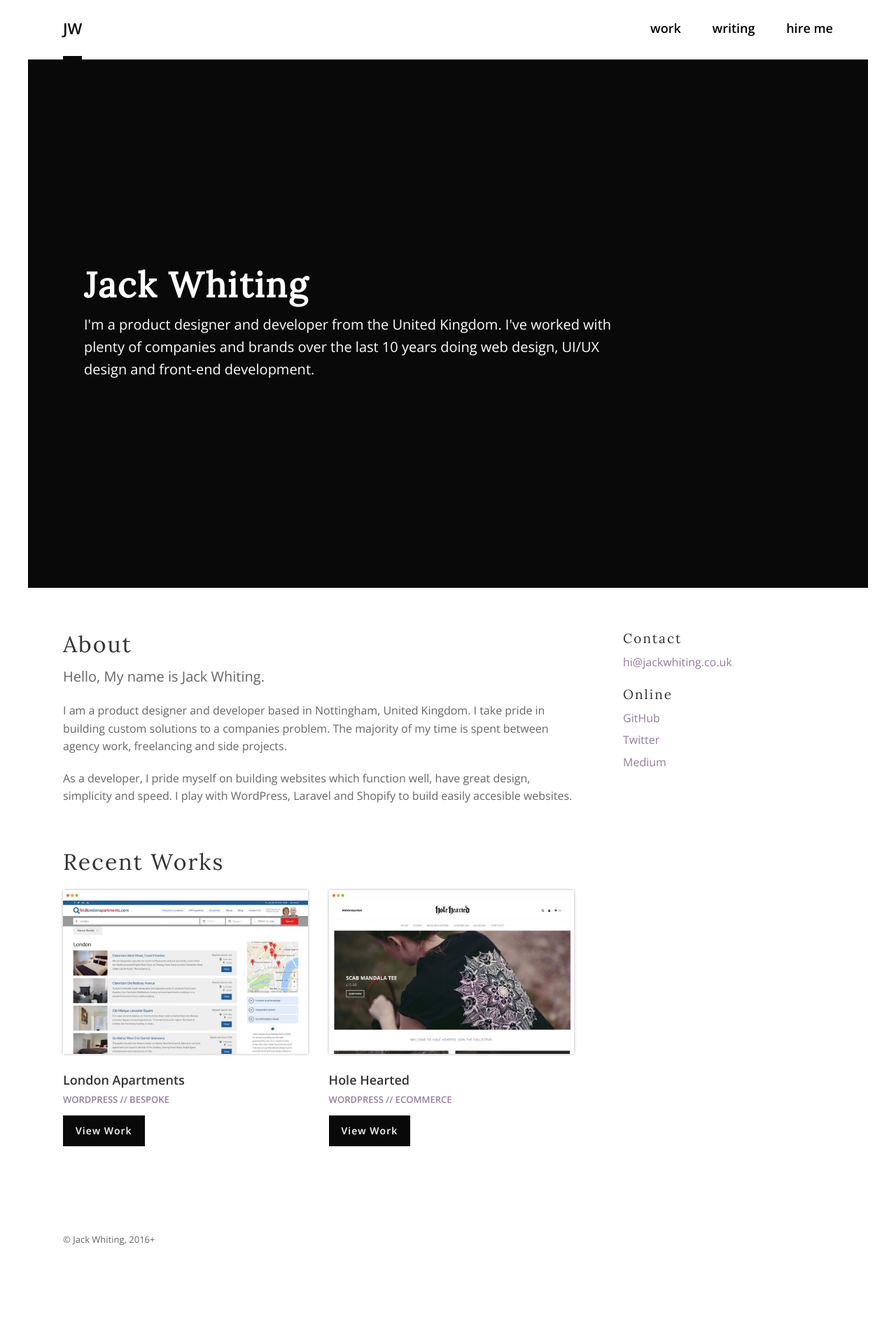
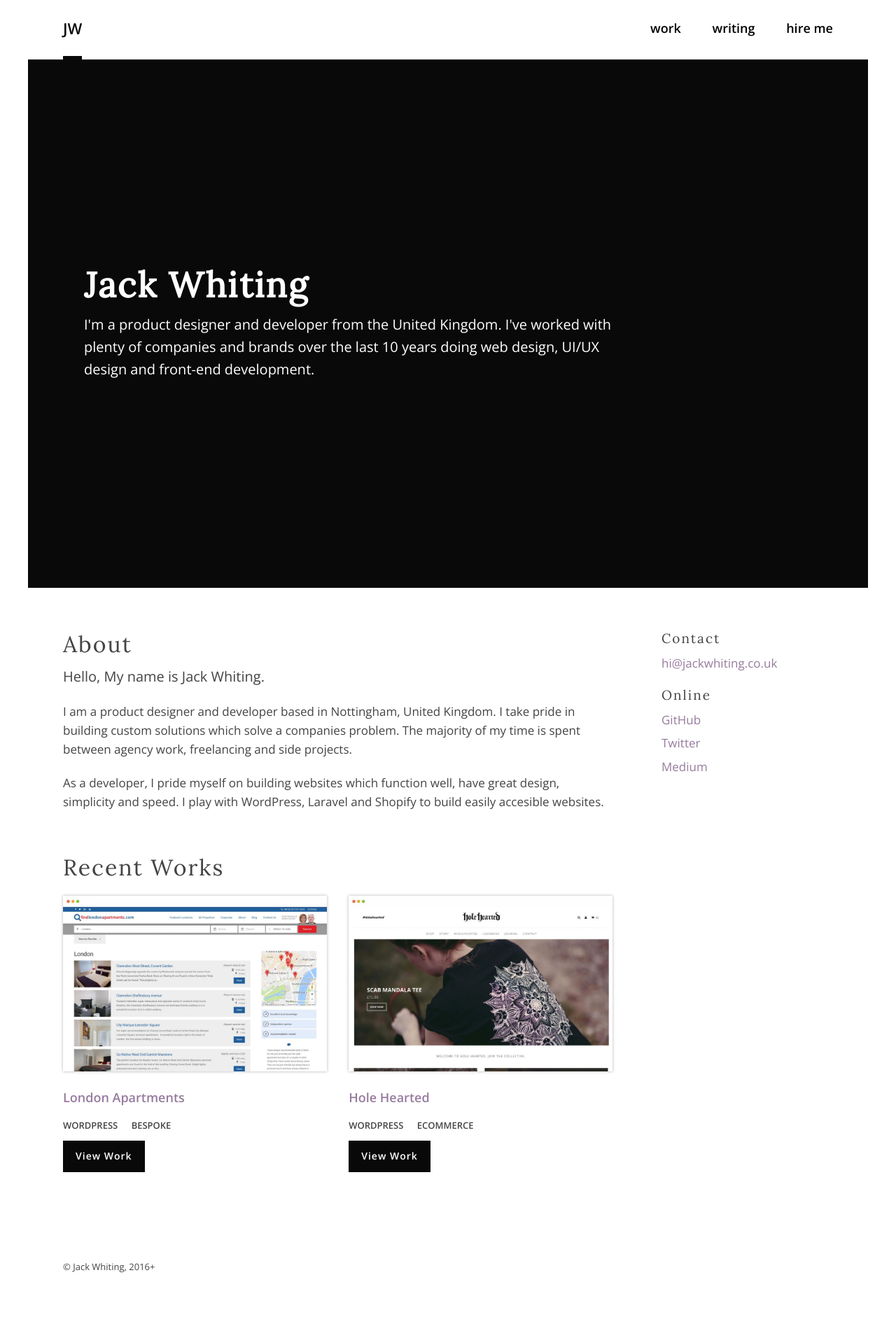
Before and after one commit to jackabox/old.jackwhiting.co.uk, a Jekyll site: the page built from index.md, in a window 1280 px wide. Shown: the whole page at 70% size. Built offline with Jekyll 4.4.1, drawn with Linux system fonts in a browser that asks for light colours; before the commit the page ends 1844 px from its top, so only the background shows below that.

Commit message:
updating work-overview styles

```diff
--- a/_layouts/front.html
+++ b/_layouts/front.html
@@ -5,7 +5,7 @@
 		<div class="content content--about">
 			<h2>About</h2>
 			<p class="first">Hello, My name is Jack Whiting.</p>
-	    	<p>I am a product designer and developer based in Nottingham, United Kingdom. I take pride in building custom solutions to a companies problem. The majority of my time is spent between agency work, freelancing and side projects.</p>
+	    	<p>I am a product designer and developer based in Nottingham, United Kingdom. I take pride in building custom solutions which solve a companies problem. The majority of my time is spent between agency work, freelancing and side projects.</p>
 			<p>As a developer, I pride myself on building websites which function well, have great design, simplicity and speed. I play with WordPress, Laravel and Shopify to build easily accesible websites.</p>
 
 
@@ -15,16 +15,19 @@
 				{% assign works = (site.works | sort: 'date') | reverse %}
 				{% for work in works limit:2 %}
 					<li class="work-item">
-						<a href="{{ work.url }}">
-							<div class="image"><img src="/assets/works/{{ work.imageThumb }}" alt=""></div>
-							<h3>{{ work.title | escape }}</h3>
-							{% for category in work.categories %}
-  								<span>{{ category }}</span>
-  							{% endfor %}
-							{{ work.excerpt }}
-						</a>
+						<div class="image">
+							<a href="{{ work.url }}" title="Link to {{ work.title | escape }}"><img src="/assets/works/{{ work.imageThumb }}" alt=""></a>
+						</div>
 
-						<p><a href="{{ work.url }}" class="button">View Work</a></p>
+						<h3><a href="{{ work.url }}" title="Link to {{ work.title | escape }}">{{ work.title | escape }}</a></h3>
+
+						{% for category in work.categories %}
+							<span>{{ category }}</span>
+						{% endfor %}
+
+						{{ work.excerpt }}
+
+						<p><a href="{{ work.url }}" title="Link to {{ work.title | escape }}" class="button">View Work</a></p>
 					</li>
 				{% endfor %}
 				</ul>
--- a/_sass/layout/_typography.scss
+++ b/_sass/layout/_typography.scss
@@ -3,8 +3,8 @@
 h3,
 h4,
 h5 {
-	font-weight: 400;
-	color: #333;
+	font-weight: 300;
+	color: #444;
 }
 
 h1,
@@ -18,7 +18,6 @@
 
 h1 {
 	font-size: 3rem;
-	// font-size: 4rem;
 	margin: 0 0 30px;
 	padding: 0;
 }
@@ -40,11 +39,11 @@
 
 p,
 ul {
-	font-size: 1.6rem;
-	// font-size: 1.8rem;
+	font-size: 1.7rem;
 	line-height: 1.6;
 	margin: 0 0 20px;
-	color: #666;
+	color: #444;
+
 }
 
 ul li {
--- a/_sass/pages/_home.scss
+++ b/_sass/pages/_home.scss
@@ -23,7 +23,7 @@
 	width: 100%;
 
 	@media (min-width: 768px) {
-		width: 70%;
+		width: 75%;
 		padding-right: 40px;
 	}
 
@@ -37,7 +37,7 @@
 	width: 100%;
 
 	@media (min-width: 768px) {
-		width: 30%;
+		width: 25%;
 		padding-left: 30px;
 	}
 }
--- a/_sass/pages/_works.scss
+++ b/_sass/pages/_works.scss
@@ -3,23 +3,6 @@
 
 	h2 {
 		margin-bottom: 20px;
-	}
-
-	p {
-		font-size: 1.5rem;
-		margin-top: 10px;
-	}
-}
-
-.work {
-	.content {
-		max-width: 720px;
-	}
-
-	p:first-of-type {
-		font-size: 2rem;
-		line-height: 3.4rem;
-		margin-bottom: 40px;
 	}
 }
 
@@ -37,6 +20,11 @@
 
 	@media (min-width: 500px) {
 		width: 48%;
+	}
+
+	p {
+		font-size: 1.5rem;
+		margin-top: 10px;
 	}
 
 	img {
@@ -58,6 +46,7 @@
 		font-family: $font-family;
 		font-weight: 600;
 		letter-spacing: 0;
+		margin-bottom: 10px;
 	}
 
 	b {
@@ -69,13 +58,6 @@
 		margin-bottom: 5px;
 		font-weight: 600;
 		text-transform: uppercase;
-	}
-
-	span:after {
-		content: ' // ';
-	}
-
-	span:last-child:after {
-		content: '';
+		margin-right: 15px;
 	}
 }
```
Also changed, not shown: _layouts/works.html (+13 -9 lines).
